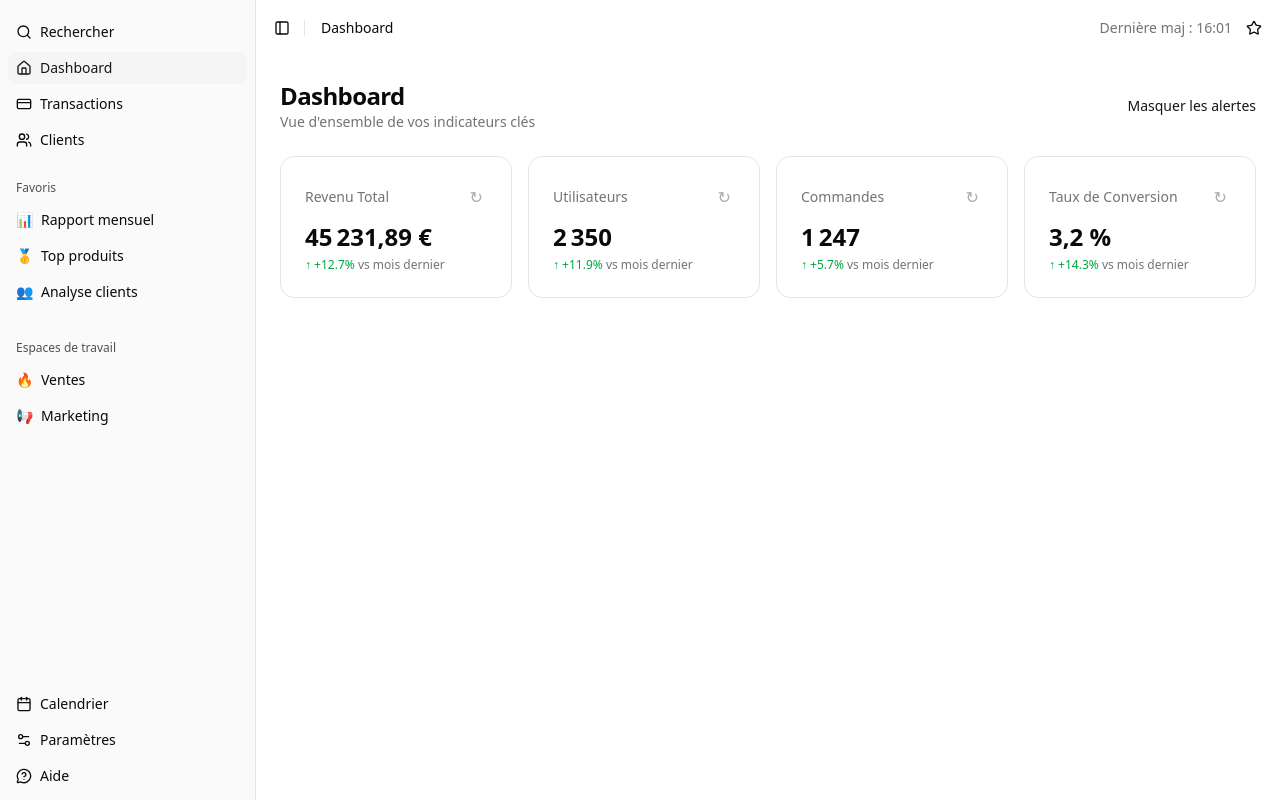
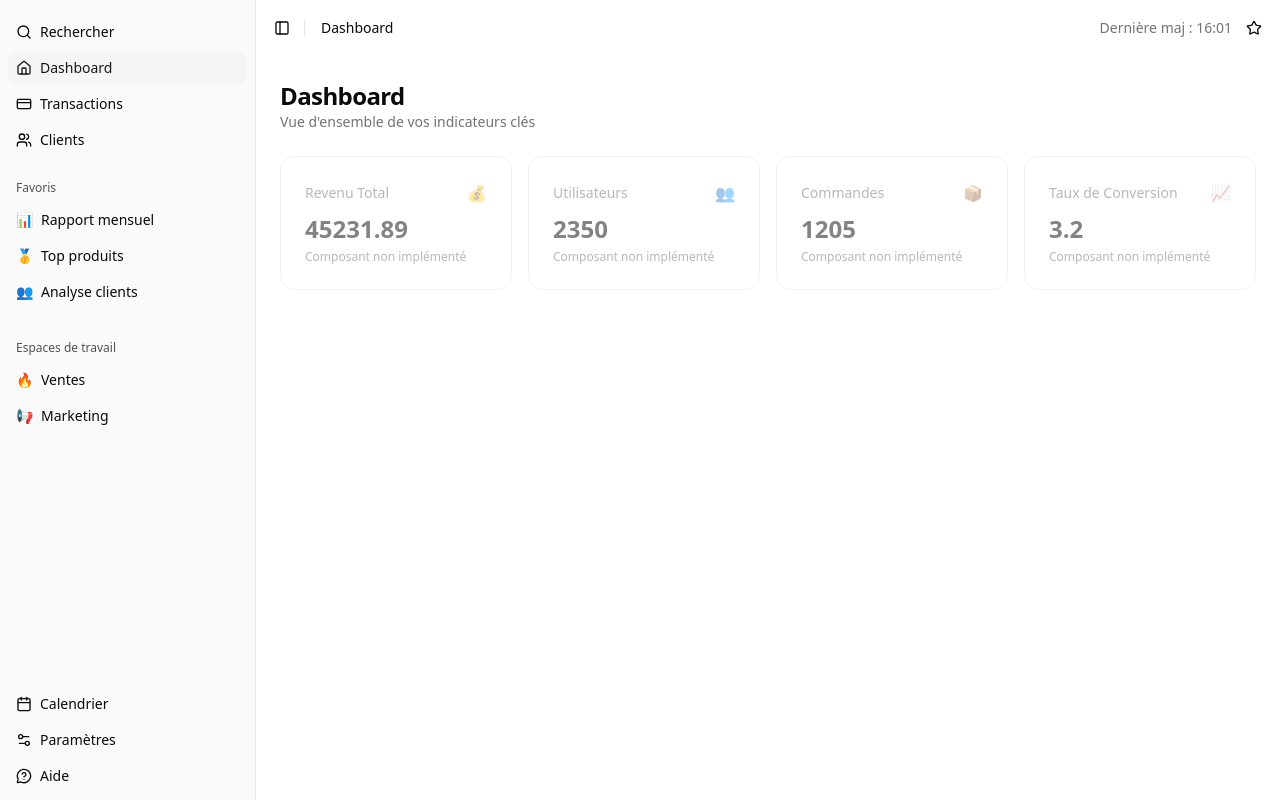
Before and after one commit to Hitch95/admin-dashboard, a SvelteKit app: page / in a window 1280 px wide. Built offline with nearby package versions, Linux system fonts and the light colour scheme.

Commit message:
part. 05 props tp

```diff
--- /dev/null
+++ b/src/lib/components/stat-card.svelte
@@ -0,0 +1,44 @@
+<script>
+	// ============================================
+	// PARTIE 5 - TP : Création d'un composant avec Props
+	// ============================================
+
+	import { formatValue, calculateChange } from '$lib/utils.js';
+
+	// TODO 1: Récupérer les données passées par le parent (les "props")
+	// Le composant doit accepter 5 propriétés : title, value, previousValue, icon, type
+	//
+	// Documentation : https://svelte.dev/docs/svelte/$props
+	// Tâche : Déclarez les props en utilisant la rune $props()
+
+	// ... votre code ici ...
+
+	// TODO 2: Calculer la variation en pourcentage
+	// Cette valeur doit se recalculer automatiquement si "value" ou "previousValue" change.
+	//
+	// Documentation : https://svelte.dev/docs/svelte/$derived
+	// Tâche : Créez une variable "change" utilisant $derived et la fonction calculateChange()
+
+	// ... votre code ici ...
+</script>
+
+<div class="rounded-xl border bg-card p-6">
+	<div class="flex items-center justify-between">
+		<!-- TODO 3: Rendre le titre et l'icône dynamiques -->
+		<!-- Remplacez le texte statique par les variables de vos props -->
+		<p class="text-sm font-medium text-muted-foreground">Titre du KPI</p>
+		<span class="text-muted-foreground/80">📈</span>
+	</div>
+
+	<!-- TODO 4: Rendre la valeur dynamique -->
+	<!-- Utilisez la fonction formatValue(value, type) -->
+	<p class="mt-2 text-2xl font-bold">0</p>
+
+	<p class="mt-1 text-xs text-muted-foreground">
+		<!-- TODO 5: Rendre la variation dynamique -->
+		<!-- Affichez "change" précédé de "+" si positif -->
+		<!-- Changez la couleur (vert/rouge) selon le signe -->
+		<span class="text-green-600">↑ +0%</span>
+		vs mois dernier
+	</p>
+</div>
--- /dev/null
+++ b/src/lib/data/kpi-cards.json
@@ -0,0 +1,34 @@
+[
+	{
+		"id": "revenue",
+		"title": "Revenu Total",
+		"value": 45231.89,
+		"previousValue": 35000,
+		"icon": "💰",
+		"type": "currency"
+	},
+	{
+		"id": "users",
+		"title": "Utilisateurs",
+		"value": 2350,
+		"previousValue": 2100,
+		"icon": "👥",
+		"type": "number"
+	},
+	{
+		"id": "orders",
+		"title": "Commandes",
+		"value": 1205,
+		"previousValue": 1500,
+		"icon": "📦",
+		"type": "number"
+	},
+	{
+		"id": "conversion",
+		"title": "Taux de Conversion",
+		"value": 3.2,
+		"previousValue": 3.0,
+		"icon": "📈",
+		"type": "percent"
+	}
+]
--- a/src/lib/utils.js
+++ b/src/lib/utils.js
@@ -1,6 +1,32 @@
-import { clsx, } from "clsx";
+import { clsx } from "clsx";
 import { twMerge } from "tailwind-merge";
 
 export function cn(...inputs) {
 	return twMerge(clsx(inputs));
 }
+
+// Récupérer la locale du navigateur ou fallback sur 'fr-FR'
+const locale = typeof navigator !== 'undefined' ? navigator.language : 'fr-FR';
+
+export const formatValue = (value, type) => {
+	switch (type) {
+		case 'currency':
+			return new Intl.NumberFormat(locale, { style: 'currency', currency: 'EUR' }).format(value);
+		case 'number':
+			return new Intl.NumberFormat(locale).format(value);
+		case 'percent':
+			return (
+				value.toLocaleString(locale, {
+					minimumFractionDigits: 1,
+					maximumFractionDigits: 1
+				}) + ' %'
+			);
+		default:
+			return value;
+	}
+};
+
+export const calculateChange = (current, previous) => {
+	if (!previous) return 0;
+	return Math.round(((current - previous) / previous) * 1000) / 10;
+};
--- a/src/routes/+page.svelte
+++ b/src/routes/+page.svelte
@@ -1,103 +1,18 @@
 <script>
 	import AppSidebar from '$lib/components/app-sidebar.svelte';
 	import NavActions from '$lib/components/nav-actions.svelte';
+	// On importe le composant StatCard (qui est à compléter dans le TP)
+	import StatCard from '$lib/components/stat-card.svelte';
 	import * as Breadcrumb from '$lib/components/ui/breadcrumb/index.js';
 	import { Separator } from '$lib/components/ui/separator/index.js';
 	import * as Sidebar from '$lib/components/ui/sidebar/index.js';
-	import { stats as initialStats } from '$lib/data/mock.js';
+	import { Spinner } from '$lib/components/ui/spinner/index.js';
+	// Données externes
+	import kpiCards from '$lib/data/kpi-cards.json';
 
-	// ============================================
-	// PARTIE 4 - SOLUTION : Boucles avec {#each}
-	// ============================================
-
-	let stats = $state({ ...initialStats });
-
-	// Fonctions de rafraîchissement
-	const refreshRevenue = () => {
-		stats.revenue = stats.revenue + (Math.random() - 0.45) * 5000;
-	};
-
-	const refreshUsers = () => {
-		stats.users = Math.max(0, Math.floor(stats.users + (Math.random() - 0.45) * 100));
-	};
-
-	const refreshOrders = () => {
-		stats.orders = Math.max(0, Math.floor(stats.orders + (Math.random() - 0.45) * 50));
-	};
-
-	const refreshConversion = () => {
-		stats.conversionRate = Math.max(0, stats.conversionRate + (Math.random() - 0.5));
-	};
-
-	// SOLUTION TODO 1: Tableau réactif des cartes KPI
-	let kpiCards = $derived([
-		{
-			id: 'revenue',
-			title: 'Revenu Total',
-			value: stats.revenue,
-			previousValue: stats.previousRevenue,
-			type: 'currency',
-			refresh: refreshRevenue
-		},
-		{
-			id: 'users',
-			title: 'Utilisateurs',
-			value: stats.users,
-			previousValue: stats.previousUsers,
-			type: 'number',
-			refresh: refreshUsers
-		},
-		{
-			id: 'orders',
-			title: 'Commandes',
-			value: stats.orders,
-			previousValue: stats.previousOrders,
-			type: 'number',
-			refresh: refreshOrders
-		},
-		{
-			id: 'conversion',
-			title: 'Taux de Conversion',
-			value: stats.conversionRate,
-			previousValue: stats.previousConversionRate,
-			type: 'percent',
-			refresh: refreshConversion
-		}
-	]);
-
-	// SOLUTION TODO 2: Fonction de formatage selon le type
-	const formatValue = (value, type) => {
-		switch (type) {
-			case 'currency':
-				return new Intl.NumberFormat('fr-FR', { style: 'currency', currency: 'EUR' }).format(value);
-			case 'number':
-				return new Intl.NumberFormat('fr-FR').format(value);
-			case 'percent':
-				return (
-					value.toLocaleString('fr-FR', {
-						minimumFractionDigits: 1,
-						maximumFractionDigits: 1
-					}) + ' %'
-				);
-			default:
-				return value;
-		}
-	};
-
-	// SOLUTION TODO 3: Fonction de calcul de variation
-	const calculateChange = (current, previous) => {
-		return Math.round(((current - previous) / previous) * 1000) / 10;
-	};
-
-	// Alertes (Part 3) - mise à jour pour utiliser kpiCards
-	let hasNegativeGrowth = $derived(
-		kpiCards.some((card) => calculateChange(card.value, card.previousValue) < 0)
-	);
-
-	let showAlerts = $state(true);
-	const toggleAlerts = () => {
-		showAlerts = !showAlerts;
-	};
+	// Simulation d'états de chargement pour l'exemple
+	let loading = $state(false);
+	let error = $state(null);
 </script>
 
 <Sidebar.Provider>
@@ -120,65 +35,42 @@
 			</div>
 		</header>
 		<div class="flex flex-1 flex-col gap-6 p-6">
-			<div class="flex items-center justify-between">
-				<div>
-					<h1 class="text-2xl font-semibold tracking-tight">Dashboard</h1>
-					<p class="text-sm text-muted-foreground">Vue d'ensemble de vos indicateurs clés</p>
-				</div>
-				<button onclick={toggleAlerts} class="text-sm text-primary hover:underline">
-					{#if showAlerts}
-						Masquer les alertes
-					{:else}
-						Afficher les alertes
-					{/if}
-				</button>
+			<div>
+				<h1 class="text-2xl font-semibold tracking-tight">Dashboard</h1>
+				<p class="text-sm text-muted-foreground">Vue d'ensemble de vos indicateurs clés</p>
 			</div>
 
-			{#if showAlerts && hasNegativeGrowth}
-				<div
-					class="rounded-lg border border-orange-200 bg-orange-50 p-4 text-orange-800 transition-all"
-				>
-					<div class="flex items-center gap-3">
-						<span class="text-2xl">⚠️</span>
-						<div>
-							<h3 class="font-semibold">Attention : Performances en baisse</h3>
-							<p class="text-sm opacity-90">
-								Certains indicateurs affichent une croissance négative.
-							</p>
+			{#if loading}
+				<div class="flex h-64 flex-col items-center justify-center gap-4">
+					<Spinner class="size-8" />
+					<p class="animate-pulse text-sm text-muted-foreground">Chargement des données...</p>
+				</div>
+			{:else if error}
+				<div class="rounded-xl border border-red-200 bg-red-50 p-6">
+					<h3 class="text-lg font-semibold text-red-800">Erreur</h3>
+					<p class="mt-2 text-sm text-red-600">{error}</p>
+				</div>
+			{:else}
+				<!-- Grille des KPIs -->
+				<div class="grid grid-cols-1 gap-4 sm:grid-cols-2 lg:grid-cols-4">
+					{#each kpiCards as card (card.id)}
+						<!-- TODO 6: Appeler le composant StatCard -->
+						<!-- Remplacez la div "opacity-50" ci-dessous par votre composant <StatCard /> -->
+						<!-- Vous devez lui passer les props : title, value, previousValue, icon, type -->
+
+						<div class="rounded-xl border bg-card p-6 opacity-50">
+							<div class="flex items-center justify-between">
+								<p class="text-sm font-medium text-muted-foreground">{card.title}</p>
+								<span class="text-muted-foreground/80">{card.icon}</span>
+							</div>
+							<p class="mt-2 text-2xl font-bold">{card.value}</p>
+							<p class="mt-1 text-xs text-muted-foreground">Composant non implémenté</p>
 						</div>
-					</div>
+					{:else}
+						<p class="col-span-full text-center text-muted-foreground">Aucune donnée disponible</p>
+					{/each}
 				</div>
 			{/if}
-
-			<!-- SOLUTION TODO 4 & 5: Boucle {#each} avec clé et {:else} -->
-			<div class="grid grid-cols-1 gap-4 sm:grid-cols-2 lg:grid-cols-4">
-				{#each kpiCards as card (card.id)}
-					{@const change = calculateChange(card.value, card.previousValue)}
-					<div class="rounded-xl border bg-card p-6">
-						<div class="flex items-center justify-between">
-							<p class="text-sm font-medium text-muted-foreground">{card.title}</p>
-							<button
-								onclick={card.refresh}
-								class="rounded p-1 text-muted-foreground/60 transition-colors hover:bg-accent hover:text-foreground"
-								title="Actualiser"
-							>
-								↻
-							</button>
-						</div>
-						<p class="mt-2 text-2xl font-bold">{formatValue(card.value, card.type)}</p>
-						<p class="mt-1 text-xs text-muted-foreground">
-							{#if change >= 0}
-								<span class="text-green-600">↑ +{change}%</span>
-							{:else}
-								<span class="text-red-600">↓ {change}%</span>
-							{/if}
-							vs mois dernier
-						</p>
-					</div>
-				{:else}
-					<p class="col-span-full text-center text-muted-foreground">Aucune donnée disponible.</p>
-				{/each}
-			</div>
 		</div>
 	</Sidebar.Inset>
 </Sidebar.Provider>
```
